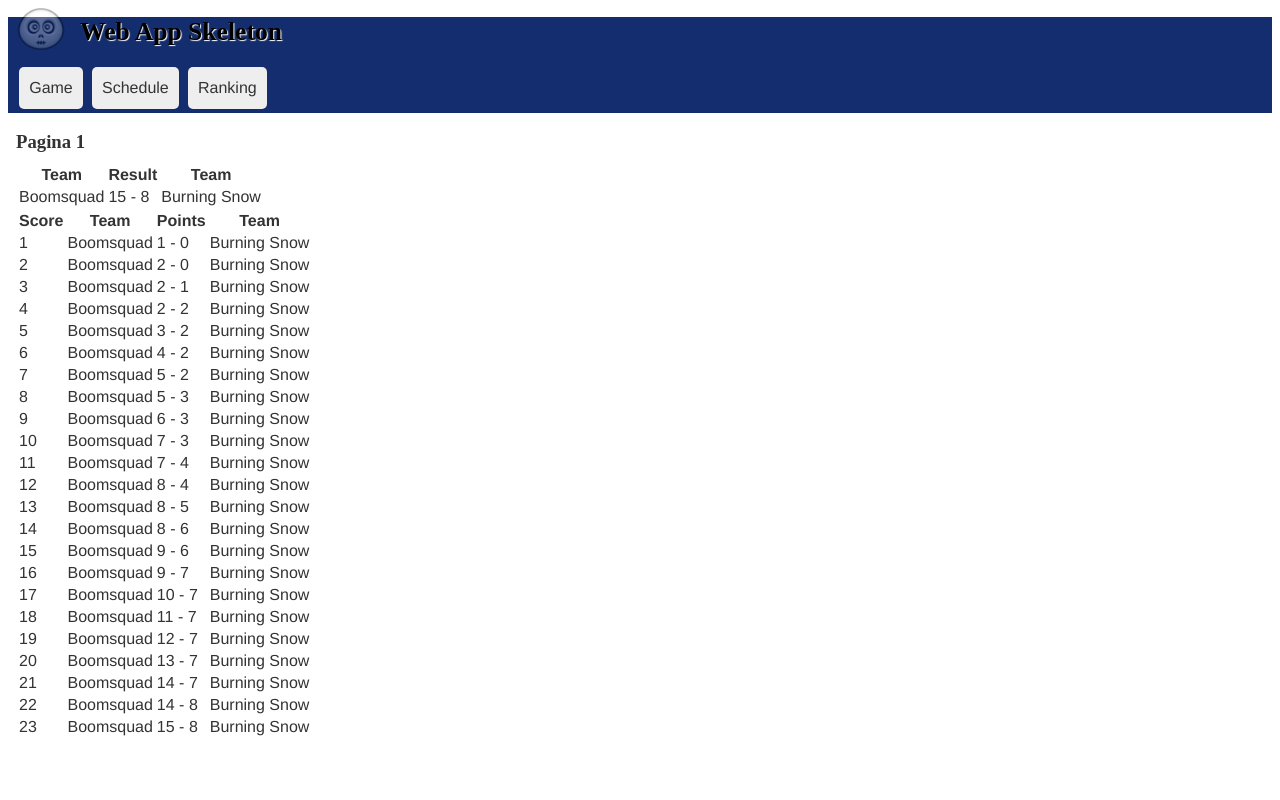
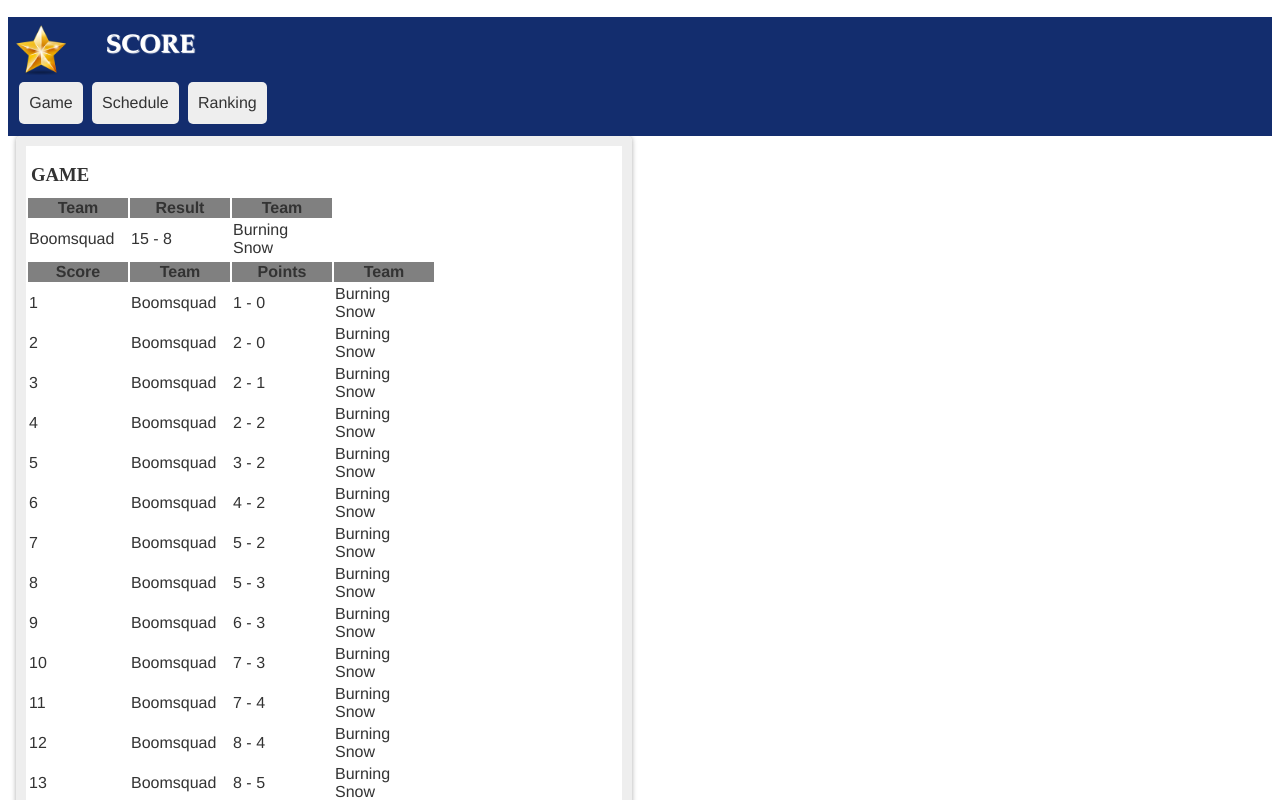
Before and after one commit to Shiresh/Shiresh2, a plain HTML site: page index.html in a window 1280 px wide. Shown: the top 800 px of the page. Drawn offline with Linux system fonts and the light colour scheme.

Commit message:
Deeltoets 1

```diff
--- a/index.html
+++ b/index.html
@@ -3,13 +3,13 @@
 <head>
 	<meta name="viewport" content="width=device-width, initial-scale=1.0">
 
-	<title>Web App Skeleton v 0.1</title>
+	<title>SCORE</title>
 	<link href="static/css/style.css" rel="stylesheet" type="text/css" />
 </head>
 <body>
 	<header>
-		<img src="media/images/skeleton.png" alt="Web App Skeleton" data-source="http://www.gettyicons.com/free-icon/119/halloween-icon-set/free-skull-icon-png/">
-		<h1>Web App Skeleton</h1>
+		<img src="media/images/icon.png" alt="Icon" data-source="http://www.gettyicons.com/free-icon/119/halloween-icon-set/free-skull-icon-png/">
+		<h1>SCORE</h1>
 		<nav>
 			<ul>
 				<li><a href="#/game">Game</a></li>
--- a/static/css/style.css
+++ b/static/css/style.css
@@ -57,7 +57,7 @@ ul {
 			background-color: #eee;
 		}
 
-section img, video {
+section , video {
 	max-width: 100%;
 	border:10px solid #eee;
 	box-shadow:0 0 5px #aaa;
@@ -79,30 +79,36 @@ figcaption {
 /* header section */
 header {
 	position:relative;
-	padding:0 .5em;
+	padding:0 0.5em 0.5em;
 	background-color: #132d6e;
 }
 	header img {
-		opacity:.3;
 		width:50px;
+		margin-top: 8px;
 		position:absolute;
-		top:-.8em;
 		-webkit-transition:all 1s ease;
 	}
 	header img:hover {
 		opacity:1;
 	}
 	header h1 {
-		font-family: "Marker Felt";
-		color:#000;
+		font-family: "Garamond";
+		color:#FFF;
 		font-size: 1.6em;
-		margin-left:2.5em;
+		margin-left:3.5em;
+		padding-top: 15px;
 
 	}
+/*table*/
+table th {
+	background-color: gray;
+	width: 100px;
+}
 
 /* Content section */
 article#content {
 	clear:left;
+
 }
 	article > section {
 		display:none;
@@ -118,6 +124,12 @@ article#content {
 		list-style: none;
 		margin-bottom:3em;
 	}
+/*SECTION H1*/
+section h1{
+	margin-left: 5px;
+}
+
+
 /* Aside */
 aside {
 	text-align: center;
--- a/static/js/app.js
+++ b/static/js/app.js
@@ -3,7 +3,7 @@ var APP = APP || {};
 (function () {
 	// Data objecten
 	APP.game = {
-		title:'Pagina 1',
+		title:'GAME',
 		game:[
 		{ score: "1", team1: "Boomsquad", team1Score: "1", team2: "Burning Snow", team2Score: "0"},
 		{ score: "2", team1: "Boomsquad", team1Score: "2", team2: "Burning Snow", team2Score: "0"},
@@ -32,7 +32,7 @@ var APP = APP || {};
 	};
 
 	APP.schedule = {
-		title:'Pagina 2',
+		title:'SCHEDULE',
 		schedule:[
 		{ date: "Monday, 9:00am", team1: "Chasing", team1Score: "13", team2: "Amsterdam Money Gang", team2Score: "9"},
 		{ date: "Monday, 9:00am", team1: "Boomsquad", team1Score: "15", team2: "Beast Amsterdam", team2Score: "11"},
@@ -48,7 +48,7 @@ var APP = APP || {};
 	};
 
 	APP.ranking = {
-		title:'Pagina 3',
+		title:'RANKING',
 		ranking:[
 		{ team: "Chasing", Win: "2", Lost: "2", Sw: "7", Sl: "9", Pw: "35", Pl: "39"},
 		{ team: "Boomsquad", Win: "2", Lost: "2", Sw: "9", Sl: "8", Pw: "36", Pl: "34"},
@@ -71,13 +71,12 @@ var APP = APP || {};
 		init: function () {
 	  		routie({
 				//property /schedule
+				'/game': function() {
+			    	APP.page.game();
+			    },
 			    '/schedule': function() {
 			    	APP.page.schedule();
 				},
-			    '/game': function() {
-			    	APP.page.game();
-			    },
-
 			    '/ranking': function() {
 			    	APP.page.ranking();
 			    },
```
Also changed, not shown: media/images/icon.png (added).
